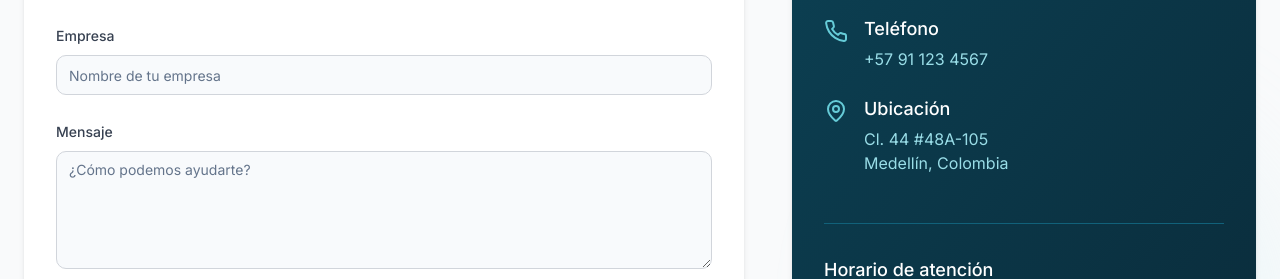
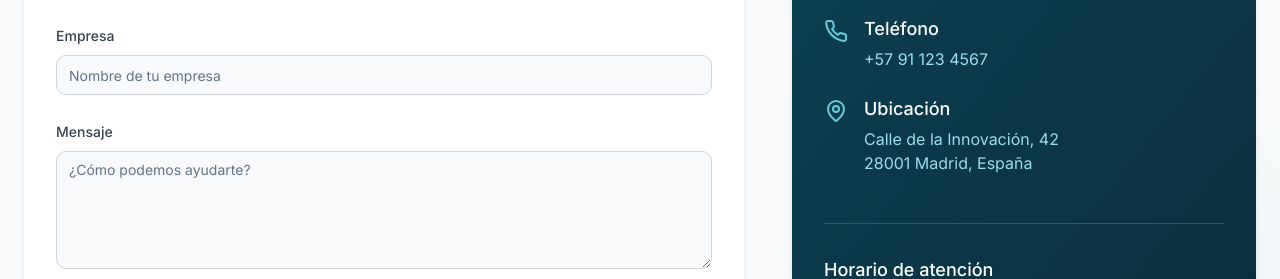
Before and after one commit to danielmedinac22/axio-lab-automation-hub, a React (Vite) app: page / in a window 1280 px wide. Shown: the part 3907-4186 px from the top of the page. Built offline with nearby package versions, Linux system fonts and the light colour scheme.

Commit message:
Visual edit in Lovable
Edited UI in Lovable

```diff
--- a/src/components/sections/contact-section.tsx
+++ b/src/components/sections/contact-section.tsx
@@ -135,8 +135,8 @@ export function ContactSection() {
                   <div className="ml-4">
                     <h4 className="text-lg font-medium text-white">Ubicación</h4>
                     <p className="mt-1 text-axio-200">
-                      Cl. 44 #48A-105<br />
-                      Medellín, Colombia
+                      Calle de la Innovación, 42<br />
+                      28001 Madrid, España
                     </p>
                   </div>
                 </div>
```
